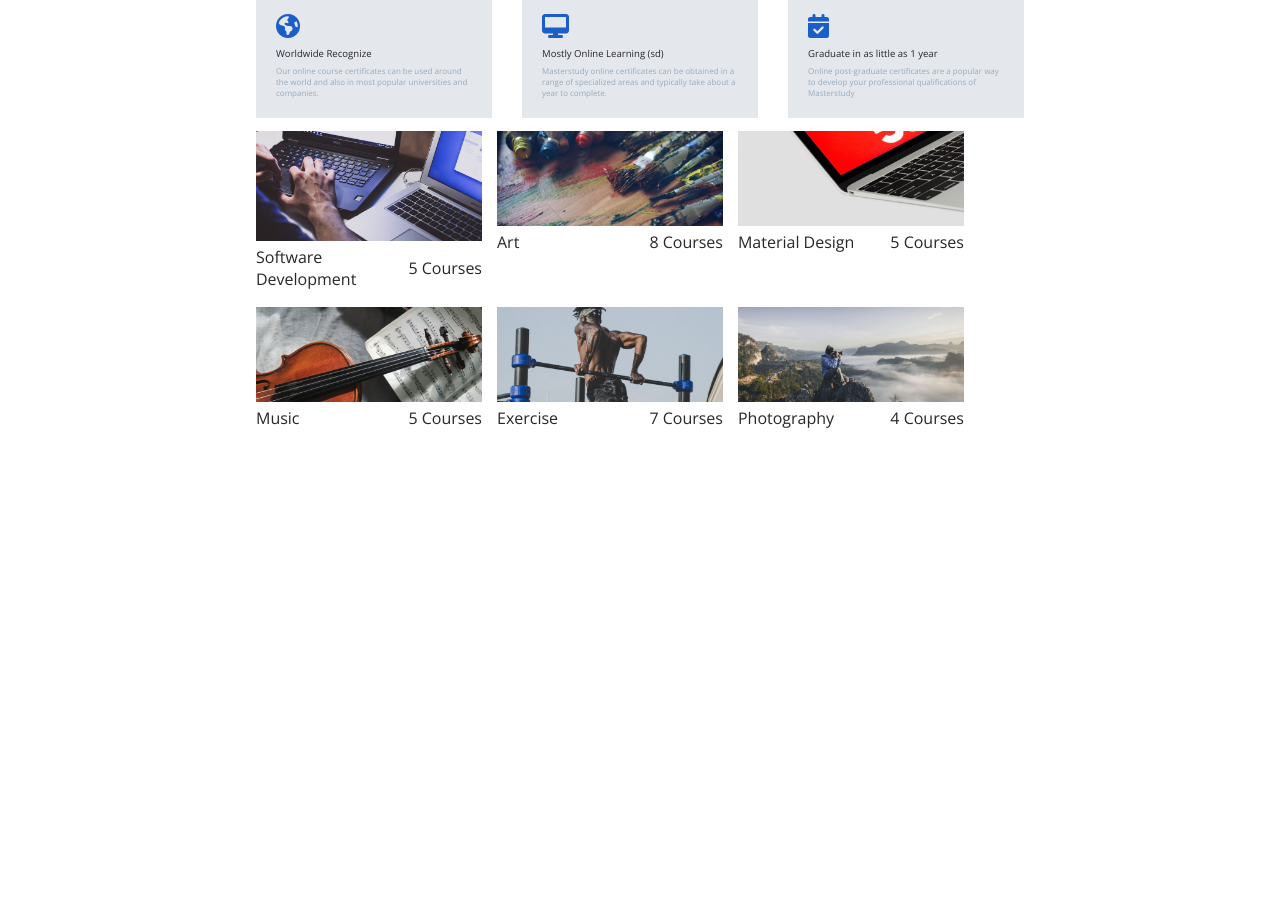
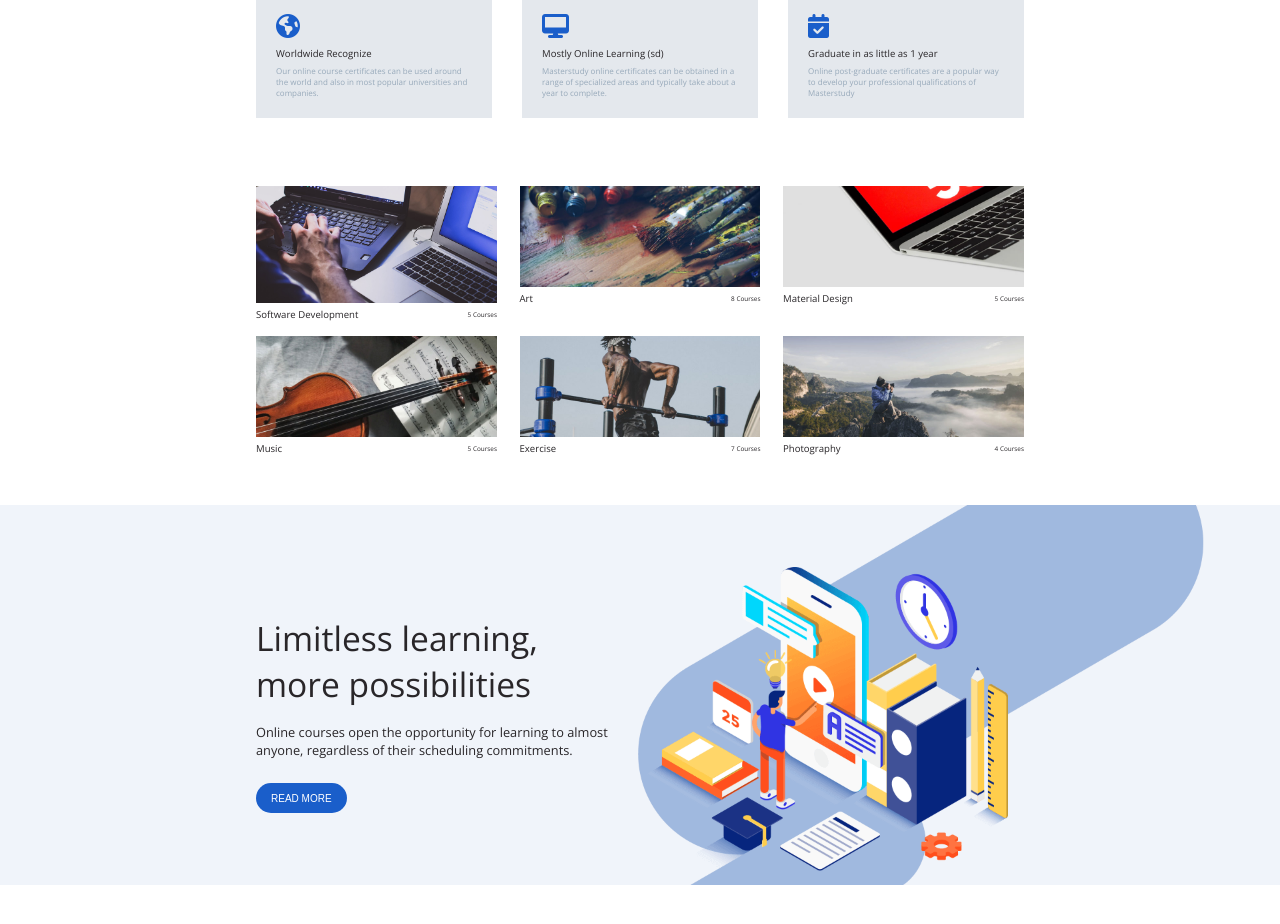
Before and after one commit to leonardoserra/proj-html-vuejs, a Vue app: page / in a window 1280 px wide. Shown: the part 500-1424 px from the top of the page. Before the commit the page ends 931 px from the top, so only its background shows below. Built offline with nearby package versions, Linux system fonts and the light colour scheme.

Commit message:
ok jumbo2

```diff
--- a/src/App.vue
+++ b/src/App.vue
@@ -4,6 +4,7 @@ import PageHeader from './components/PageHeader.vue';
 import MyJumbotron from './components/MyJumbotron.vue';
 import CardFeature from './components/CardFeature.vue';
 import CardGallery from './components/CardGallery.vue';
+import TitleParagraphButton from './components/TitleParagraphButton.vue';
 export default {
   data() {
     return {
@@ -14,7 +15,8 @@ export default {
     PageHeader,
     MyJumbotron,
     CardFeature,
-    CardGallery
+    CardGallery,
+    TitleParagraphButton
   }
 }
 
@@ -55,6 +57,16 @@ export default {
 
     </div>
 
+    <!-- sezione jumbo2 -->
+    <div class="jumbo2">
+      <div class="container-60">
+        <div class="jumbo2-text-wrapper">
+          <TitleParagraphButton :title="store.jumbo2Data.title" :paragraph="store.jumbo2Data.paragraph"
+            :buttonText="store.jumbo2Data.buttonText" />
+        </div>
+      </div>
+    </div>
+
 
   </main>
 </template>
@@ -66,6 +78,15 @@ export default {
 
 main {
   margin-top: 30px;
+}
+
+.jumbo2 {
+  background-image: url('./assets/images/Untitled-1-1-1-1-1.png');
+  background-size: cover;
+  background-repeat: no-repeat;
+  height: 380px;
+  margin: 50px 0;
+  padding-top: 110px;
 }
 
 .container-60 {
@@ -83,25 +104,34 @@ main {
   }
 
   .gallery-wrapper {
+    margin-top: 55px;
     @include mixins.flex-wrap;
     gap: 15px;
-    height: 300px;
+    justify-content: space-between;
+
 
 
     .single-card {
-      width: calc(100% / 3 - 30px);
+      width: calc(100% / 3 - 15px);
+      height: calc(100% / 3 - 15px);
     }
 
     // .single-card:first-child {
-    //   width: calc(100% / 3 * 2 - 30px);
-    //   height: calc(100% / 3 * 2 - 30px);
+    //   width: calc(100% / 3 * 2 - 7.5px);
+    //   height: calc(100% / 3 * 2 - 7.5px);
     //   flex-grow: 0;
     // }
 
+
     // .single-card:nth-child(2) {
-    //   width: calc(100% / 3);
-    //   height: calc(100% / 3);
+    //   width: calc(100% / 3 );
+    //   height: calc(100% / 3 );
     // }
+  }
+
+
+  .jumbo2-text-wrapper {
+    width: 355px;
   }
 }
 </style>
--- a/src/components/CardGallery.vue
+++ b/src/components/CardGallery.vue
@@ -39,8 +39,19 @@ export default {
 @use '../styles/partials/colors' as*;
 
 .card {
+    width: 100%;
+    height: 100%;
+
     .info {
         @include mixins.flex-space-between;
+
+        .course-name {
+            font-size: 0.6rem;
+        }
+
+        .course-quantity {
+            font-size: 0.4rem;
+        }
     }
 
     .img-wrapper {
--- a/src/store.js
+++ b/src/store.js
@@ -47,6 +47,12 @@ export const store = reactive(
             title: 'Start Investing in You',
             paragraph: "With over 1200 courses in 18 subjects, you're guaranteed to find something that's right for you.",
             buttonText: 'JOIN FOR FREE'
+        },
+
+        jumbo2Data: {
+            title: 'Limitless learning, more possibilities',
+            paragraph: "Online courses open the opportunity for learning to almost anyone, regardless of their scheduling commitments.",
+            buttonText: 'READ MORE'
         },
 
         featuresData: [
```
